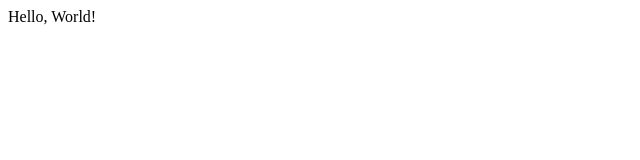
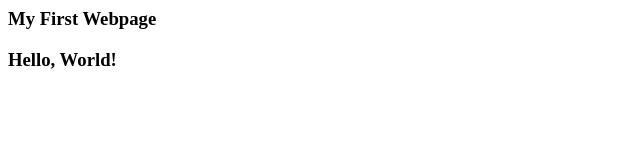
Before and after one commit to MateuszR643/MyFirstRepo, a plain HTML site: page index.html in a window 1280 px wide. Shown: the whole page, without its empty margins (0-640 px from the left). Drawn offline with Linux system fonts and the light colour scheme.

Commit message:
Create title

```diff
--- a/index.html
+++ b/index.html
@@ -1 +1,2 @@
+<h3>My First Webpage<h3>
 <p>Hello, World!</p>
```
